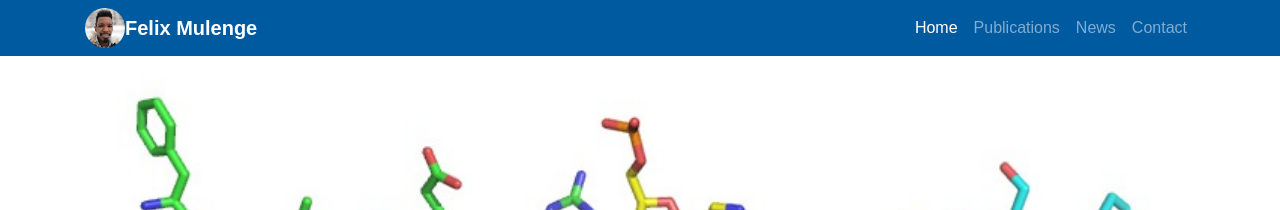
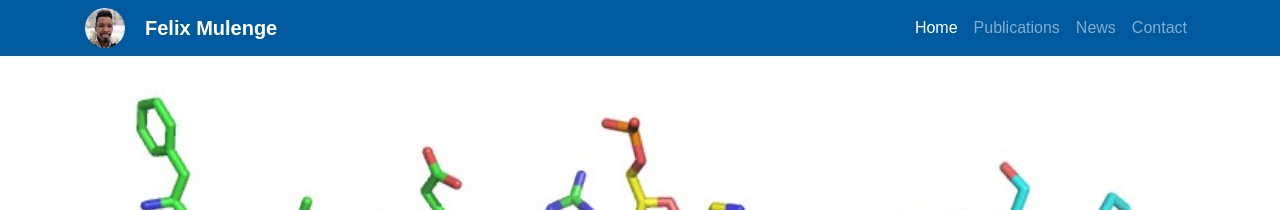
Before and after one commit to fmulenge/fmulenge.github.io, a Jekyll site: the page built from index.md, in a window 1280 px wide. Shown: the top 210 px of the page. Built offline with Jekyll 4.4.1, drawn with Linux system fonts in a browser that asks for light colours.

Commit message:
Update custom.css

```diff
--- a/static/css/custom.css
+++ b/static/css/custom.css
@@ -99,7 +99,7 @@ blockquote {
     position: absolute;
     width: 100%;
     text-align: left;
-    margin-left: 40px;
+    margin-left: 60px;
 }
 
 .navbar-brand img {
```
